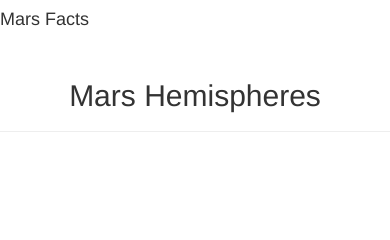
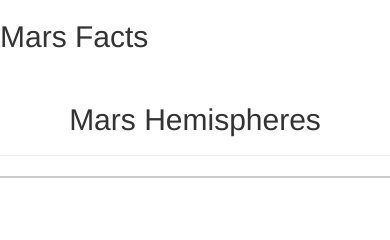
Before and after one commit to shantaljambotkar/10Mission-to-Mars, a Flask app: page / in a window 390 px wide. Shown: the part 367-607 px from the top of the page. Run offline with Flask 2, Linux system fonts and the light colour scheme; data that the repository does not hold is empty; some libraries are stand-ins or nearby versions.

Commit message:
Update index

```diff
--- a/templates/index.html
+++ b/templates/index.html
@@ -43,7 +43,7 @@
       <div class="col-md-4">
         <!-- Mars Facts -->
         <div class="row" id="mars-facts">
-          <h4>Mars Facts</h4>
+          <h2>Mars Facts</h2>
           {{ mars.facts | safe }}
         </div>
       </div>
@@ -53,9 +53,9 @@
       <div class="page-header">
       <h2 class="text-center">Mars Hemispheres</h2>
       </div>
-            <div class = "container">
+            <div class = "container", style="object-fit:contain;     border: solid 1px #CCC">
               {% for hemisphere in mars.hemisphere_url_title %}
-                <div class="col-md-6">
+                <div class="col-xs-3">
                   <div class="thumbnail">
                   <img src= "{{hemisphere.img_url}}"
                   alt="Responsive image"
```
